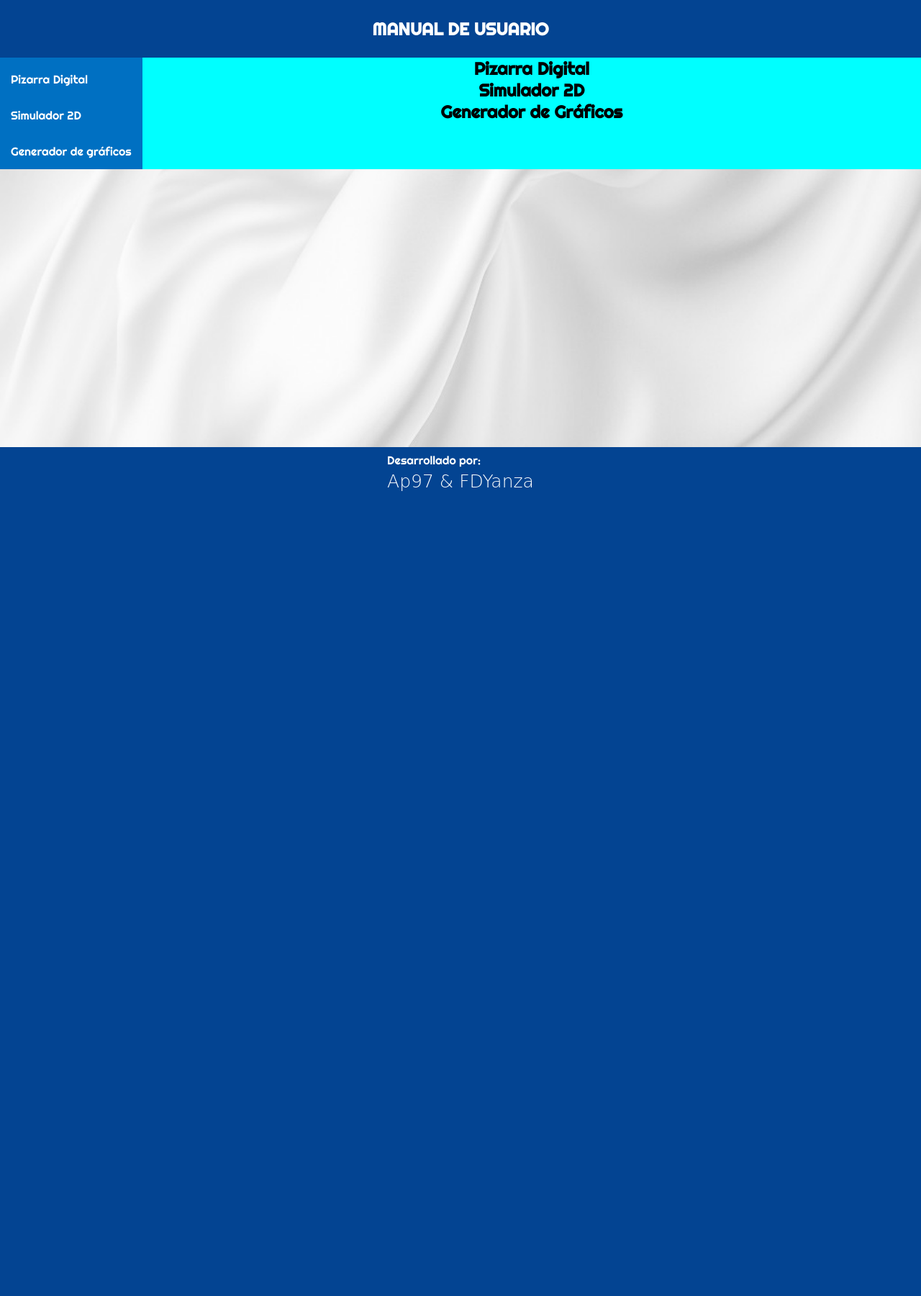
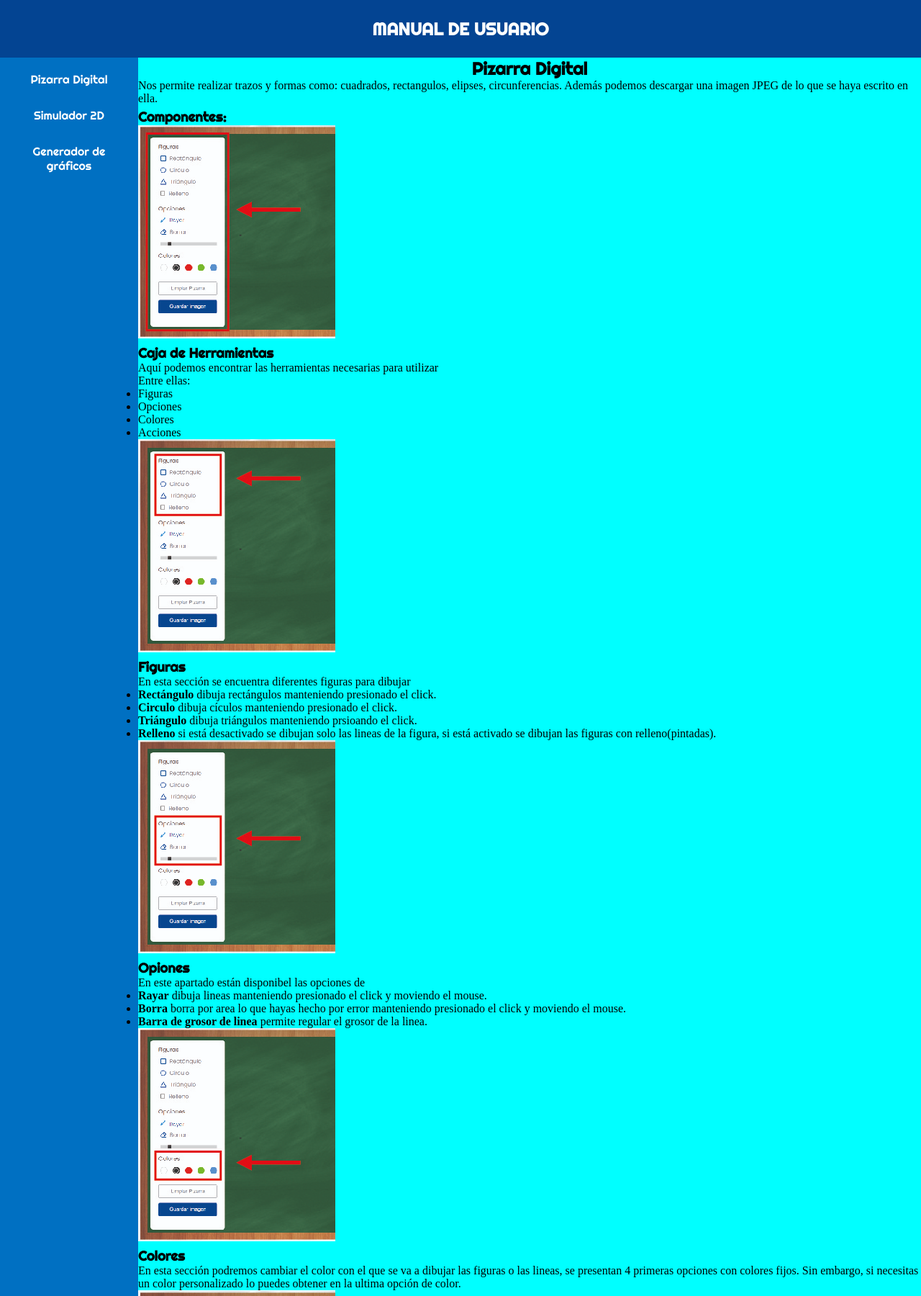
Before and after one commit to Aspg97/XRMRU, a PHP site: page /webComponents/PGG_ADD/manualUsuario.html in a window 1280 px wide. Shown: the part 109-1909 px from the top of the page at 72% size. Before the commit the page ends 791 px from the top, so only its background shows below. Run offline with PHP 8.4, Linux system fonts and the light colour scheme; some web fonts are replaced.

Commit message:
avance manual del usuario

```diff
--- a/webComponents/Estilos/estilosManualDeUsuario.css
+++ b/webComponents/Estilos/estilosManualDeUsuario.css
@@ -7,7 +7,10 @@
     justify-content: flex-start;
 }
 .cont-list-herramientas{
+    flex-grow: 1;
     background-color: var(--compl-color);
+    max-width: 15%;
+    text-align: center;
 }
 .cont-tit-manual{
     width: 100%;
@@ -20,7 +23,7 @@
 .list-herramientas{
     height: 100%;
 }
-ul{
+.list-herramientas ul{
 
     font-family: 'Righteous', cursive;
     list-style: none;
@@ -35,6 +38,7 @@ ul{
 .cont-manual-herramientas{
     flex-grow: 1;
     min-width: 80px;
+    max-width: 85%;
     min-height: 25px;
     background-color: aqua;
 }
--- a/webComponents/PGG_ADD/manualUsuario.html
+++ b/webComponents/PGG_ADD/manualUsuario.html
@@ -45,14 +45,198 @@
             </nav>
         </div>
         <div class="cont-manual-herramientas">
-            <section class="section-manual-usuario">
+            <section class="section-manual-usuario pizarra">
                 <h2 class="tit-section-manual">Pizarra Digital</h2>
+                <div class="section-manual-indv">
+                    <p>Nos permite realizar trazos y formas como: cuadrados, rectangulos, elipses, circunferencias.
+                        Además podemos descargar una imagen JPEG de lo que se haya escrito en ella.</p>
+                    <h3>Componentes:</h3>
+                    <div class="seccion-herramienta">
+                        <section class="sec-herr-indv">
+                            <div class="cont-img-herr">
+                                <img src="../IMG/Manual/Pizarra/tutorialPizarra_Mesa de trabajo 1.jpg">
+                            </div>
+                            <div class="cont-info-herr">
+                                <h3 class="tit-secc-herramienta">Caja de Herramientas</h3>
+                                <div class="info-herr">
+                                    <p>Aquí podemos encontrar las herramientas necesarias para utilizar<br>Entre
+                                        ellas:</p>
+                                    <ul>
+                                        <li>Figuras</li>
+                                        <li>Opciones</li>
+                                        <li>Colores</li>
+                                        <li>Acciones</li>
+                                    </ul>
+                                </div>
+                            </div>
+                        </section>
+                        <section class="sec-herr-indv">
+                            <div class="cont-img-herr">
+                                <img src="../IMG/Manual/Pizarra/tutorialPizarra-02.jpg">
+                            </div>
+                            <div class="cont-info-herr">
+                                <h3 class="tit-secc-herramienta">Figuras</h3>
+                                <div class="info-herr">
+                                    <p>En esta sección se encuentra diferentes figuras para dibujar</p>
+                                    <ul>
+                                        <li><b>Rectángulo</b>&nbsp;dibuja rectángulos manteniendo presionado el click.
+                                        </li>
+                                        <li><b>Circulo</b>&nbsp;dibuja cículos manteniendo presionado el click.</li>
+                                        <li><b>Triángulo</b>&nbsp;dibuja triángulos manteniendo prsioando el click.</li>
+                                        <li><b>Relleno</b>&nbsp;si está desactivado se dibujan solo las lineas de la
+                                            figura,
+                                            si está activado se dibujan las figuras con relleno(pintadas).</li>
+                                    </ul>
+                                </div>
+                            </div>
+                        </section>
+                        <section class="sec-herr-indv">
+                            <div class="cont-img-herr">
+                                <img src="../IMG/Manual/Pizarra/tutorialPizarra-03.jpg">
+                            </div>
+                            <div class="cont-info-herr">
+                                <h3 class="tit-secc-herramienta">Opiones</h3>
+                                <div class="info-herr">
+                                    <p>En este apartado están disponibel las opciones de</p>
+                                    <ul>
+                                        <li><b>Rayar</b>&nbsp;dibuja lineas manteniendo presionado el click y moviendo
+                                            el
+                                            mouse.</li>
+                                        <li><b>Borra</b>&nbsp;borra por area lo que hayas hecho por error manteniendo
+                                            presionado el click y moviendo el mouse.</li>
+                                        <li><b>Barra de grosor de linea</b>&nbsp;permite regular el grosor de la linea.
+                                        </li>
+                                    </ul>
+                                </div>
+                            </div>
+                        </section>
+                        <section class="sec-herr-indv">
+                            <div class="cont-img-herr">
+                                <img src="../IMG/Manual/Pizarra/tutorialPizarra-04.jpg">
+                            </div>
+                            <div class="cont-info-herr">
+                                <h3 class="tit-secc-herramienta">Colores</h3>
+                                <div class="info-herr">
+                                    <p>En esta sección podremos cambiar el color con el que se va a dibujar las figuras
+                                        o
+                                        las lineas, se presentan 4 primeras opciones con colores fijos. Sin embargo, si
+                                        necesitas un color personalizado lo puedes obtener en la ultima opción de color.
+                                    </p>
+                                </div>
+                            </div>
+                        </section>
+                        <section class="sec-herr-indv">
+                            <div class="cont-img-herr">
+                                <img src="../IMG/Manual/Pizarra/tutorialPizarra-05.jpg">
+                            </div>
+                            <div class="cont-info-herr">
+                                <h3 class="tit-secc-herramienta">Acciones</h3>
+                                <div class="info-herr">
+                                    <p>Podemos realizar 2 opciones:</p>
+                                    <ul>
+                                        <li><b>Limpiar Pizarra</b>&nbsp;borra todo el contenido de la pizarra.</li>
+                                        <li><b>Guardar Imagen</b>&nbsp;se descarga una imagen en formato PNG del
+                                            contenido
+                                            de la imagen.</li>
+                                    </ul>
+                                </div>
+                            </div>
+                        </section>
+                        <section class="sec-herr-indv">
+                            <div class="cont-img-herr">
+                                <img src="../IMG/Manual/Pizarra/tutorialPizarra-06.jpg">
+                            </div>
+                            <div class="cont-info-herr">
+                                <h3 class="tit-secc-herramienta">Zona de dibujo</h3>
+                                <div class="info-herr">
+                                    <p>En esta parte podremos realizar todos los dibujos que deseemos con las
+                                        herramientas
+                                        ya mencionadas anteriormente.</p>
+                                </div>
+                            </div>
+                        </section>
+                    </div>
+                </div>
             </section>
             <section class="section-manual-usuario">
                 <h2 class="tit-section-manual">Simulador 2D</h2>
+                <div class="section-manual-indv">
+                    <p>Nos permite realizar trazos y formas como: cuadrados, rectangulos, elipses, circunferencias.
+                        Además podemos descargar una imagen JPEG de lo que se haya escrito en ella.</p>
+                    <h3>Componentes:</h3>
+                    <div class="seccion-herramienta">
+                        <section class="sec-herr-indv">
+                            <div class="cont-img-herr">
+                                <img src="../IMG/Manual/Pizarra/tutorialPizarra_Mesa de trabajo 1.jpg">
+                            </div>
+                            <div class="cont-info-herr">
+                                <h3 class="tit-secc-herramienta">Generar objetos</h3>
+                                <div class="info-herr">
+
+                                </div>
+                            </div>
+                        </section>
+                        <section class="sec-herr-indv">
+                            <div class="cont-img-herr">
+                                <img src="../IMG/Manual/Pizarra/tutorialPizarra_Mesa de trabajo 1.jpg">
+                            </div>
+                            <div class="cont-info-herr">
+                                <h3 class="tit-secc-herramienta">Datos de los objetos</h3>
+                                <div class="info-herr">
+
+                                </div>
+                            </div>
+                        </section>
+                        <section class="sec-herr-indv">
+                            <div class="cont-img-herr">
+                                <img src="../IMG/Manual/Pizarra/tutorialPizarra_Mesa de trabajo 1.jpg">
+                            </div>
+                            <div class="cont-info-herr">
+                                <h3 class="tit-secc-herramienta">Botón calcular</h3>
+                                <div class="info-herr">
+
+                                </div>
+                            </div>
+                        </section>
+                        <section class="sec-herr-indv">
+                            <div class="cont-img-herr">
+                                <img src="../IMG/Manual/Pizarra/tutorialPizarra_Mesa de trabajo 1.jpg">
+                            </div>
+                            <div class="cont-info-herr">
+                                <h3 class="tit-secc-herramienta">Barra de estado</h3>
+                                <div class="info-herr">
+
+                                </div>
+                            </div>
+                        </section>
+                        <section class="sec-herr-indv">
+                            <div class="cont-img-herr">
+                                <img src="../IMG/Manual/Pizarra/tutorialPizarra_Mesa de trabajo 1.jpg">
+                            </div>
+                            <div class="cont-info-herr">
+                                <h3 class="tit-secc-herramienta">Gráfico de simulacion</h3>
+                                <div class="info-herr">
+
+                                </div>
+                            </div>
+                        </section>
+                        <section class="sec-herr-indv">
+                            <div class="cont-img-herr">
+                                <img src="../IMG/Manual/Pizarra/tutorialPizarra_Mesa de trabajo 1.jpg">
+                            </div>
+                            <div class="cont-info-herr">
+                                <h3 class="tit-secc-herramienta">Botón play</h3>
+                                <div class="info-herr">
+
+                                </div>
+                            </div>
+                        </section>
+                    </div>
+                </div>
             </section>
             <section class="section-manual-usuario">
                 <h2 class="tit-section-manual">Generador de Gráficos</h2>
+                <div class="section-manual-indv"></div>
             </section>
         </div>
     </main>
--- a/webComponents/PGG_ADD/pizarraDigital.html
+++ b/webComponents/PGG_ADD/pizarraDigital.html
@@ -77,7 +77,7 @@
                         <ul class="options">
                             <li class="option active tool" id="brush">
                                 <img src="../IMG/icons/brush.svg" alt="">
-                                <span>Pintar</span>
+                                <span>Rayar</span>
                             </li>
                             <li class="option tool" id="eraser">
                                 <img src="../IMG/icons/eraser.svg" alt="">
```
Also changed, not shown: webComponents/IMG/Manual/Pizarra/tutorialPizarra-02.jpg (added), webComponents/IMG/Manual/Pizarra/tutorialPizarra-03.jpg (added), webComponents/IMG/Manual/Pizarra/tutorialPizarra-04.jpg (added), webComponents/IMG/Manual/Pizarra/tutorialPizarra-05.jpg (added), webComponents/IMG/Manual/Pizarra/tutorialPizarra-06.jpg (added), webComponents/IMG/Manual/Pizarra/tutorialPizarra_Mesa de trabajo 1.jpg (added).
